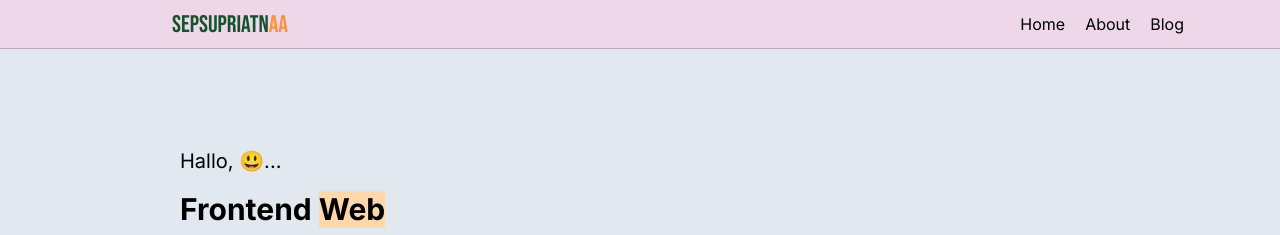
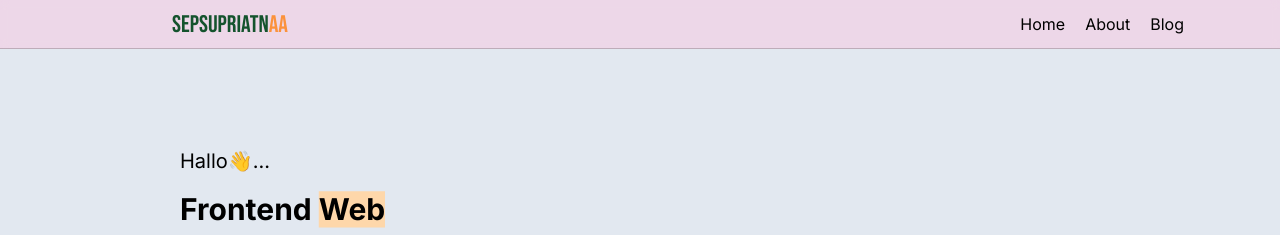
Before and after one commit to asep933/portfolio-sepsupriatnaa, a Next.js app: page / in a window 1280 px wide. Shown: the top 235 px of the page. Built offline with nearby package versions, Linux system fonts and the light colour scheme.

Commit message:
mengganti emoji di hero section

```diff
--- a/app/page.js
+++ b/app/page.js
@@ -13,7 +13,7 @@ const Form = () => {
             <div className="flex items-center flex-col min-w-full">
                 <h1 className="text-2xl font-bold mb-8">Contact Me</h1>
 
-                <form className="flex flex-wrap flex-col mt-0 w-full px-4 text-base lg:translate-x-80 font-semibold">
+                <form className="flex flex-wrap flex-col mt-0 w-full px-5 text-base lg:translate-x-80 font-semibold">
                     <label htmlFor="nama">Nama</label>
                     <input name="nama" placeholder="nama.." className="mb-3 mt-1 rounded-sm p-2 font-normal shadow-sm w-full lg:w-2/4 focus:outline-orange-300" />
 
@@ -42,7 +42,7 @@ const Page = () => {
             {/* hero section start */}
                 <div id="home" className="bg-slate-200 flex h-full w-full lg:h-screen">
                     <div className="block w-full space-y-3 px-5 mt-16 mb-32 text-base lg:px-32 lg:scale-125 lg:mt-40 lg:ml-40">
-                        <p>Hallo, 😃...</p>
+                        <p>Hallo👋...</p>
 
                         <h1 className="text-2xl font-bold">Frontend <span className="bg-orange-200 transform rotate-3">Web</span></h1>
 
```
